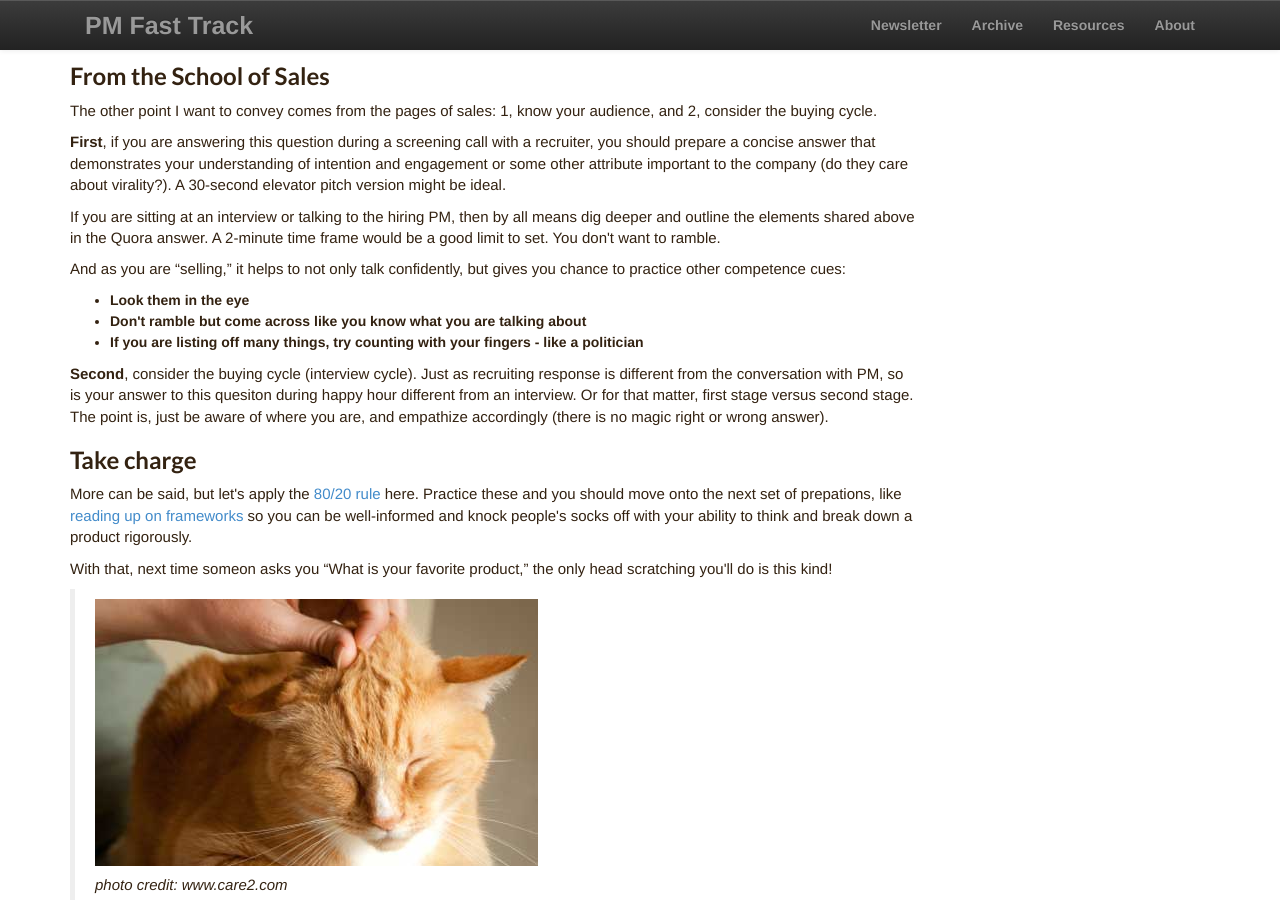
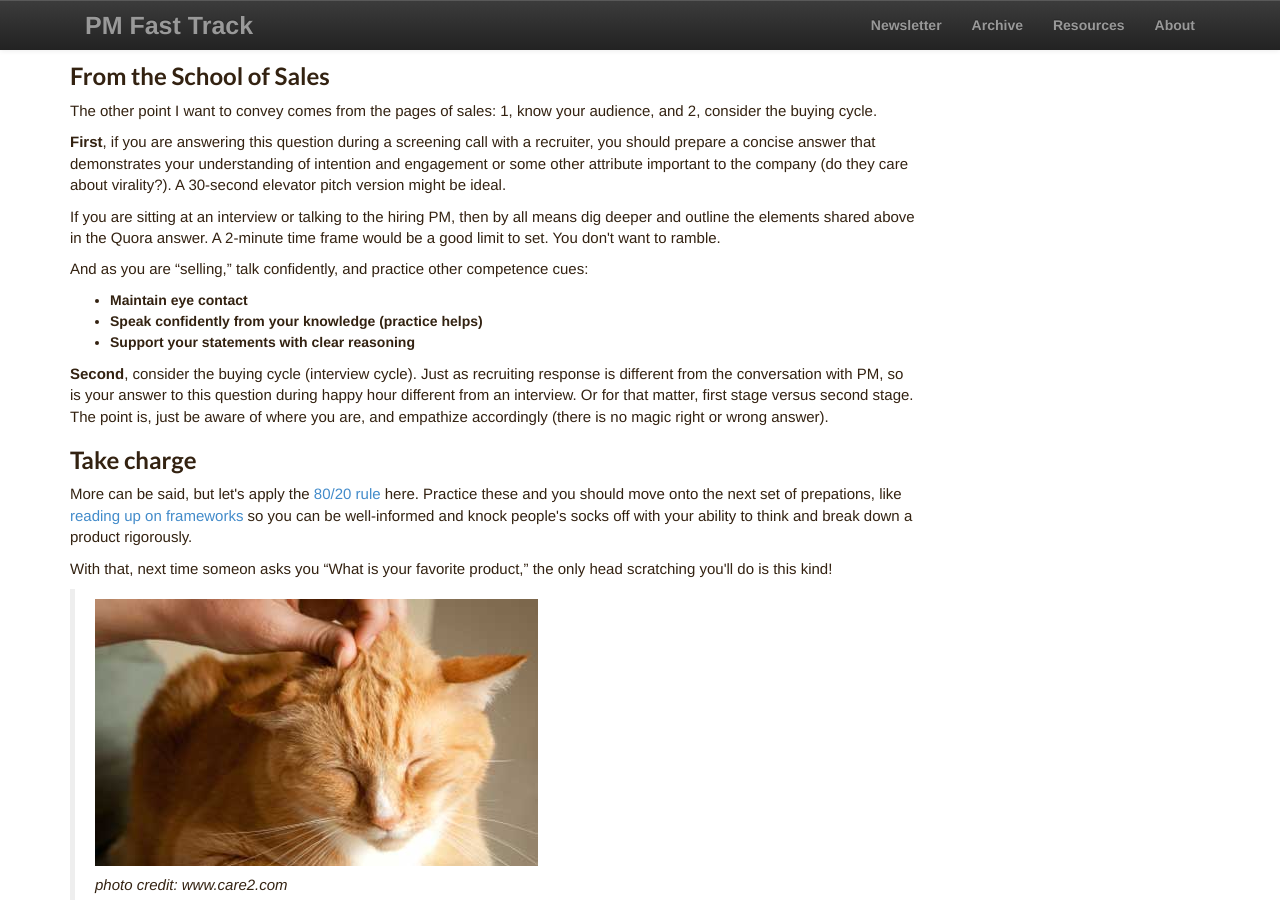
Before and after one commit to productmanagers/productmanagers.github.io, a Jekyll site: the page built from blog/_posts/2014-04-29-what-is-your-favorite-product.md, in a window 1280 px wide and 900 px high, scrolled down 1718 px. Built offline with Jekyll 4.4.1, drawn with Linux system fonts in a browser that asks for light colours; nearby versions of some CDN libraries; comment, search, counter and statistics services are not loaded.

Commit message:
typo fix

```diff
--- a/blog/_posts/2014-04-29-what-is-your-favorite-product.md
+++ b/blog/_posts/2014-04-29-what-is-your-favorite-product.md
@@ -58,13 +58,13 @@ __First__, if you are answering this question during a screening call with a rec
 
 If you are sitting at an interview or talking to the hiring PM, then by all means dig deeper and outline the elements shared above in the Quora answer. A 2-minute time frame would be a good limit to set. You don\'t want to ramble.
 
-And as you are "selling," it helps to not only talk confidently, but gives you chance to practice other competence cues:
+And as you are "selling," talk confidently, and practice other competence cues:
 
-* Look them in the eye
-* Don\'t ramble but come across like you know what you are talking about
-* If you are listing off many things, try counting with your fingers - like a politician
+* Maintain eye contact
+* Speak confidently from your knowledge (practice helps)
+* Support your statements with clear reasoning
 
-__Second__, consider the buying cycle (interview cycle). Just as recruiting response is different from the conversation with PM, so is your answer to this quesiton during happy hour different from an interview. Or for that matter, first stage versus second stage. The point is, just be aware of where you are, and empathize accordingly (there is no magic right or wrong answer).
+__Second__, consider the buying cycle (interview cycle). Just as recruiting response is different from the conversation with PM, so is your answer to this question during happy hour different from an interview. Or for that matter, first stage versus second stage. The point is, just be aware of where you are, and empathize accordingly (there is no magic right or wrong answer).
 
 ###Take charge
 More can be said, but let\'s apply the [80/20 rule](http://en.wikipedia.org/wiki/Pareto_principle) here. Practice these and you should move onto the next set of prepations, like [reading up on frameworks]({{BASE_PATH}}/newsletter/pmfasttrack-2014_04-29_frameworks) so you can be well-informed and knock people\'s socks off with your ability to think and break down a product rigorously.
```
